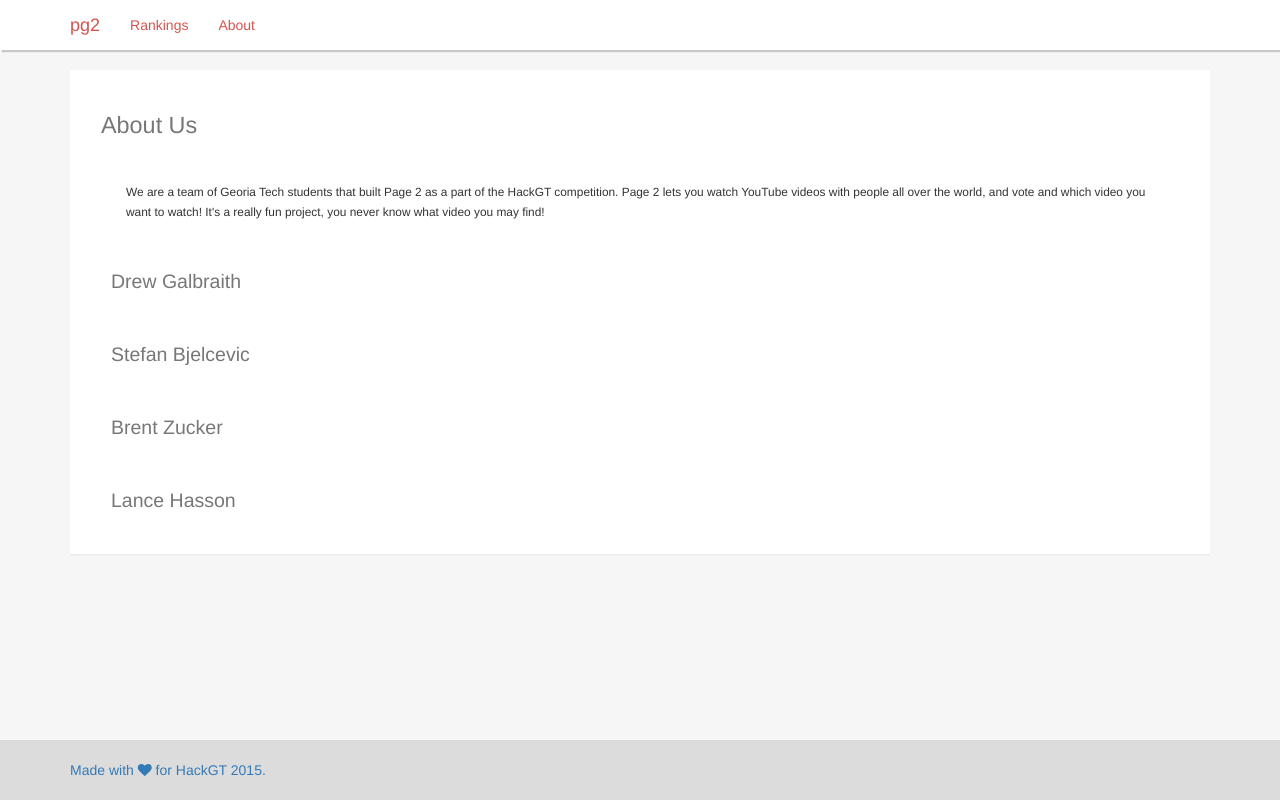
After one commit to JLHasson/pg2, a Flask app: page /about in a window 1280 px wide. The commit adds this page. Run offline with Flask 2, Linux system fonts and the light colour scheme; data that the repository does not hold is empty; some libraries are stand-ins or nearby versions.

Commit message:
Added about us and document css, added favicons

```diff
--- /dev/null
+++ b/app/static/css/doc.css
@@ -0,0 +1,13 @@
+.doc h1 {
+    margin: 30px;
+}
+
+.doc p {
+    margin-left: 55px;
+    margin-top: 40px;
+    margin-right: 55px;
+}
+
+.doc h2 {
+    margin: 40px;
+}
--- /dev/null
+++ b/app/templates/about.html
@@ -0,0 +1,74 @@
+<!doctype html>
+<html lang="en">
+    <head>
+        <title>pg2</title>
+        <meta name="viewport" content="width=device-width, initial-scale=1">
+        <script src="https://ajax.googleapis.com/ajax/libs/jquery/2.1.3/jquery.min.js"></script>
+        <script src="/static/js/functions.js"></script>
+        <script src="https://maxcdn.bootstrapcdn.com/bootstrap/3.3.5/js/bootstrap.min.js"></script>
+        <script src="https://code.jquery.com/ui/1.11.4/jquery-ui.min.js"></script>
+        <link rel="stylesheet" href="https://maxcdn.bootstrapcdn.com/bootstrap/3.3.5/css/bootstrap.min.css">
+        <link rel="stylesheet" href="https://maxcdn.bootstrapcdn.com/font-awesome/4.4.0/css/font-awesome.min.css">
+        <link rel="stylesheet" href="/static/css/main.css">
+        <link rel="stylesheet" href="/static/css/doc.css">
+        <link rel="icon" type="image/png" href="/static/assets/favicon-32x32.png" sizes="32x32" />
+        <link rel="icon" type="image/png" href="/static/assets/favicon-16x16.png" sizes="16x16" />
+    </head>
+    <body>
+        <div class="site-wrapper">
+            <div class="container-fullwidth">
+                <nav class="navbar navbar-default">
+                  <div class="container">
+                    <!-- Brand and toggle get grouped for better mobile display -->
+                    <div class="navbar-header">
+                      <a class="navbar-brand" href="/">pg2</a>
+                    </div>
+                    <ul class="nav navbar-nav">
+                        <li><a href="/stats">Rankings</a></li>
+                        <li><a href="/about">About</a></li>
+                    </ul>
+                  </div><!-- /.navbar-collapse -->
+                </nav>
+            </div><!-- /.container-fluid -->
+
+        <div class="container main-wrapper">
+
+            <div class="panel doc">
+
+                <h1><small>About Us</small></h1>
+                <p><small>We are a team of Georia Tech students that built Page 2 as a part of the HackGT competition. Page 2 lets you watch YouTube videos with people all over the world, and vote and which video you want to watch! It's a really fun project, you never know what video you may find!</small></p>
+
+                <h2><small>Drew Galbraith</small></h2>
+                <p></p>
+
+                <h2><small>Stefan Bjelcevic</small></h2>
+                <p></p>
+
+                <h2><small>Brent Zucker</small></h2>
+                <p></p>
+
+                <h2><small>Lance Hasson</small></h2>
+                <p></p>
+
+            </div>
+
+        </div>
+        <footer class="footer">
+            <div class="container">
+                <ul class="nav navbar-nav">
+                    <li><p class="text-muted made-with-info"><a href="https://github.com/JLHasson/YouVote">Made with <i class="fa fa-heart"></i> for HackGT 2015.</a></p><li>
+                </ul>
+            </div>
+        </footer>
+        <script>
+          (function(i,s,o,g,r,a,m){i['GoogleAnalyticsObject']=r;i[r]=i[r]||function(){
+          (i[r].q=i[r].q||[]).push(arguments)},i[r].l=1*new Date();a=s.createElement(o),
+          m=s.getElementsByTagName(o)[0];a.async=1;a.src=g;m.parentNode.insertBefore(a,m)
+          })(window,document,'script','//www.google-analytics.com/analytics.js','ga');
+
+          ga('create', 'UA-68140737-1', 'auto');
+          ga('send', 'pageview');
+
+        </script>
+    </body>
+</html>
--- a/app/templates/index.html
+++ b/app/templates/index.html
@@ -1,7 +1,7 @@
 <!doctype html>
 <html lang="en">
     <head>
-        <title>YouVote</title>
+        <title>pg2</title>
         <meta name="viewport" content="width=device-width, initial-scale=1">
         <script src="https://ajax.googleapis.com/ajax/libs/jquery/2.1.3/jquery.min.js"></script>
         <script src="/static/js/functions.js"></script>
@@ -10,6 +10,8 @@
         <link rel="stylesheet" href="https://maxcdn.bootstrapcdn.com/bootstrap/3.3.5/css/bootstrap.min.css">
         <link rel="stylesheet" href="https://maxcdn.bootstrapcdn.com/font-awesome/4.4.0/css/font-awesome.min.css">
         <link rel="stylesheet" href="/static/css/main.css">
+        <link rel="icon" type="image/png" href="/static/assets/favicon-32x32.png" sizes="32x32" />
+        <link rel="icon" type="image/png" href="/static/assets/favicon-16x16.png" sizes="16x16" />
     </head>
     <body>
         <div class="site-wrapper">
--- a/app/templates/stats.html
+++ b/app/templates/stats.html
@@ -1,7 +1,7 @@
 <!doctype html>
 <html lang="en">
     <head>
-        <title>YouVote</title>
+        <title>pg2</title>
         <meta name="viewport" content="width=device-width, initial-scale=1">
         <script src="https://ajax.googleapis.com/ajax/libs/jquery/2.1.3/jquery.min.js"></script>
         <script src="/static/js/stats.js"></script>
@@ -10,6 +10,8 @@
         <link rel="stylesheet" href="https://maxcdn.bootstrapcdn.com/bootstrap/3.3.5/css/bootstrap.min.css">
         <link rel="stylesheet" href="https://maxcdn.bootstrapcdn.com/font-awesome/4.4.0/css/font-awesome.min.css">
         <link rel="stylesheet" href="/static/css/main.css">
+        <link rel="icon" type="image/png" href="/static/assets/favicon-32x32.png" sizes="32x32" />
+        <link rel="icon" type="image/png" href="/static/assets/favicon-16x16.png" sizes="16x16" />
         <script type="text/javascript" src="http://tablesorter.com/__jquery.tablesorter.min.js"></script>
     </head>
     <body>
--- a/app/views.py
+++ b/app/views.py
@@ -31,6 +31,14 @@ def stats():
     vids = q.order_by(Video.id).all()
     return render_template('stats.html', best=vids)
 
+@app.route('/about')
+def about():
+    return render_template('about.html')
+
+@app.route('/strap')
+def strap():
+    return render_template('strap.html')
+
 @app.route('/api/skip')
 def skip():
     ip = get_ip()
```
Also changed, not shown: app/templates/strap.html (added, +22 -0 lines), app/static/assets/favicon-16x16.png (added), app/static/assets/favicon-32x32.png (added).
